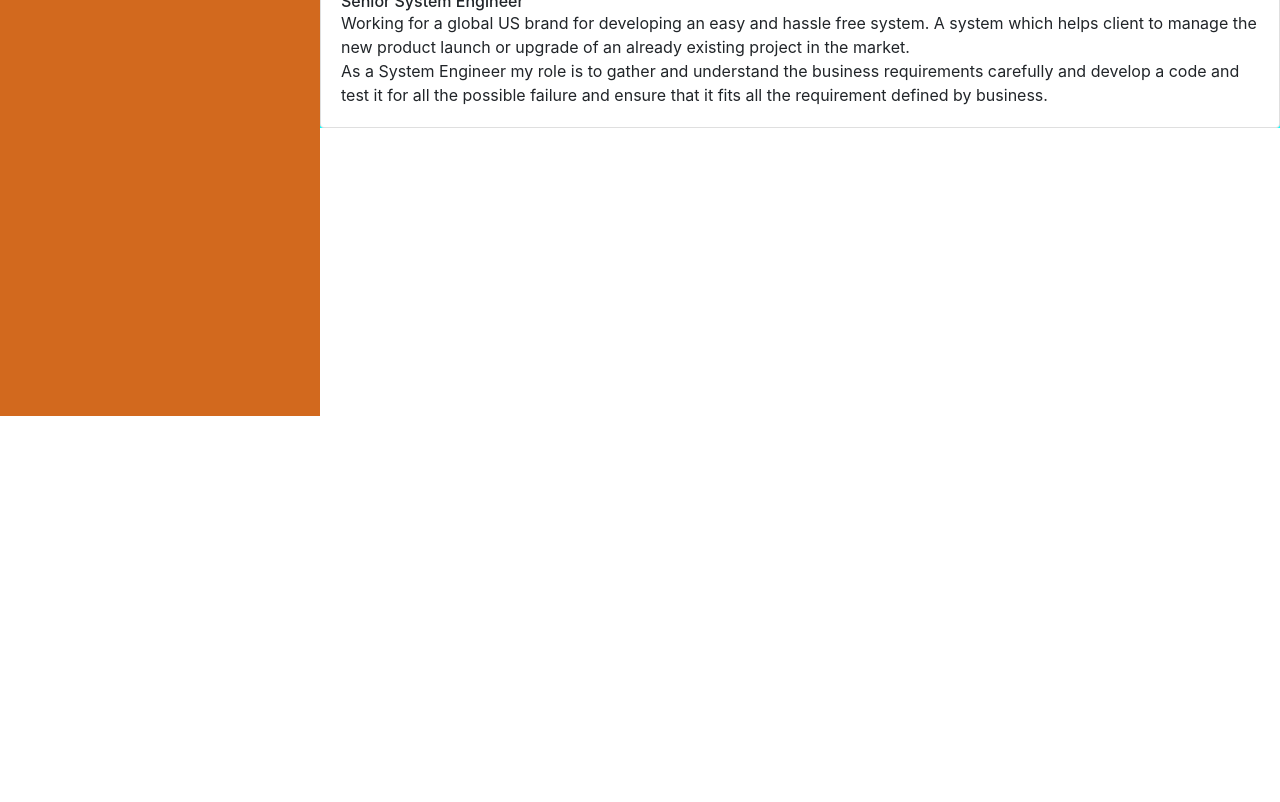
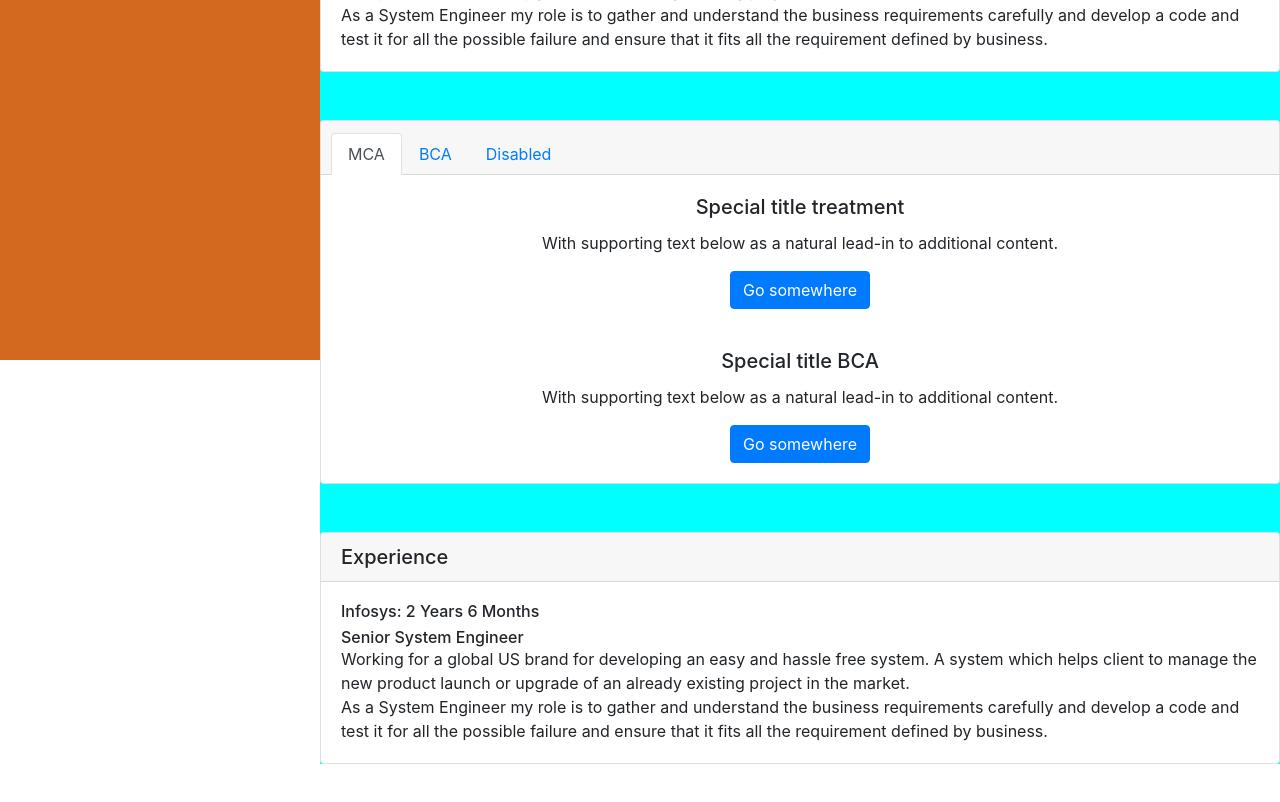
Before and after one commit to ShailendraSingh27/myDashboard-Angular, an Angular app: page / in a window 1280 px wide. Shown: the part 440-1242 px from the top of the page. Before the commit the page ends 800 px from the top, so only its background shows below. Built offline with nearby package versions, Linux system fonts and the light colour scheme.

Commit message:
fixed navbar to top

```diff
--- a/src/app/nav-bar/nav-bar.component.html
+++ b/src/app/nav-bar/nav-bar.component.html
@@ -1,4 +1,4 @@
-<nav class="navbar navbar-expand-md navbar-light navbar-background">
+<nav class="navbar navbar-expand-md navbar-light navbar-background fixed-top" >
   <a class="navbar-brand" href="#">myDashboard</a>
   <button class="navbar-toggler" type="button" data-toggle="collapse" data-target="#navbarSupportedContent" aria-controls="navbarSupportedContent" aria-expanded="false" aria-label="Toggle navigation">
     <span class="navbar-toggler-icon"></span>
--- a/src/app/profile-info/profile-info.component.html
+++ b/src/app/profile-info/profile-info.component.html
@@ -15,7 +15,7 @@
   <!--About tag Finish-->
 
   <!--Experience tag start-->
-  <div class="card mb-4">
+  <div class="card mb-5">
     <h5 class="card-header">Experience</h5>
     <div class="card-body">
       <h6 class="card-title">Infosys: 2 Years 6 Months</h6>
@@ -30,4 +30,53 @@
 
   </div>
   <!--Experience tag Finish-->
+
+
+  <!--Education tag start-->
+  <div class="card text-center mb-5">
+    <div class="card-header">
+      <ul class="nav nav-tabs card-header-tabs">
+        <li class="nav-item">
+          <a class="nav-link active" href="MCA">MCA</a>
+        </li>
+        <li class="nav-item">
+          <a class="nav-link" href="BCA">BCA</a>
+        </li>
+        <li class="nav-item">
+          <a class="nav-link " href="#">Disabled</a>
+        </li>
+      </ul>
+    </div>
+    <div class="card-body" id="MCA">
+      <h5 class="card-title">Special title treatment</h5>
+      <p class="card-text">With supporting text below as a natural lead-in to additional content.</p>
+      <a href="#" class="btn btn-primary">Go somewhere</a>
+    </div>
+    <div class="card-body" id="BCA">
+      <h5 class="card-title">Special title BCA</h5>
+      <p class="card-text">With supporting text below as a natural lead-in to additional content.</p>
+      <a href="#" class="btn btn-primary">Go somewhere</a>
+    </div>
+  </div>
+  <!--Education tag Finish-->
+
+
+
+  <!--Experience tag start-->
+  <div class="card mb-5">
+    <h5 class="card-header">Experience</h5>
+    <div class="card-body">
+      <h6 class="card-title">Infosys: 2 Years 6 Months</h6>
+      <h6 class="card-subtitle">Senior System Engineer</h6>
+      <p class="card-text">
+        Working for a global US brand for developing an easy and hassle free system.
+        A system which helps client to manage the new product launch or upgrade of an already existing project in the market.
+        <br>
+        As a System Engineer my role is to gather and understand the business requirements carefully and develop a code and test it for all the possible failure and ensure that it fits all the requirement defined by business.
+      </p>
+    </div>
+
+  </div>
+  <!--Experience tag Finish-->
+
 </div>
```
